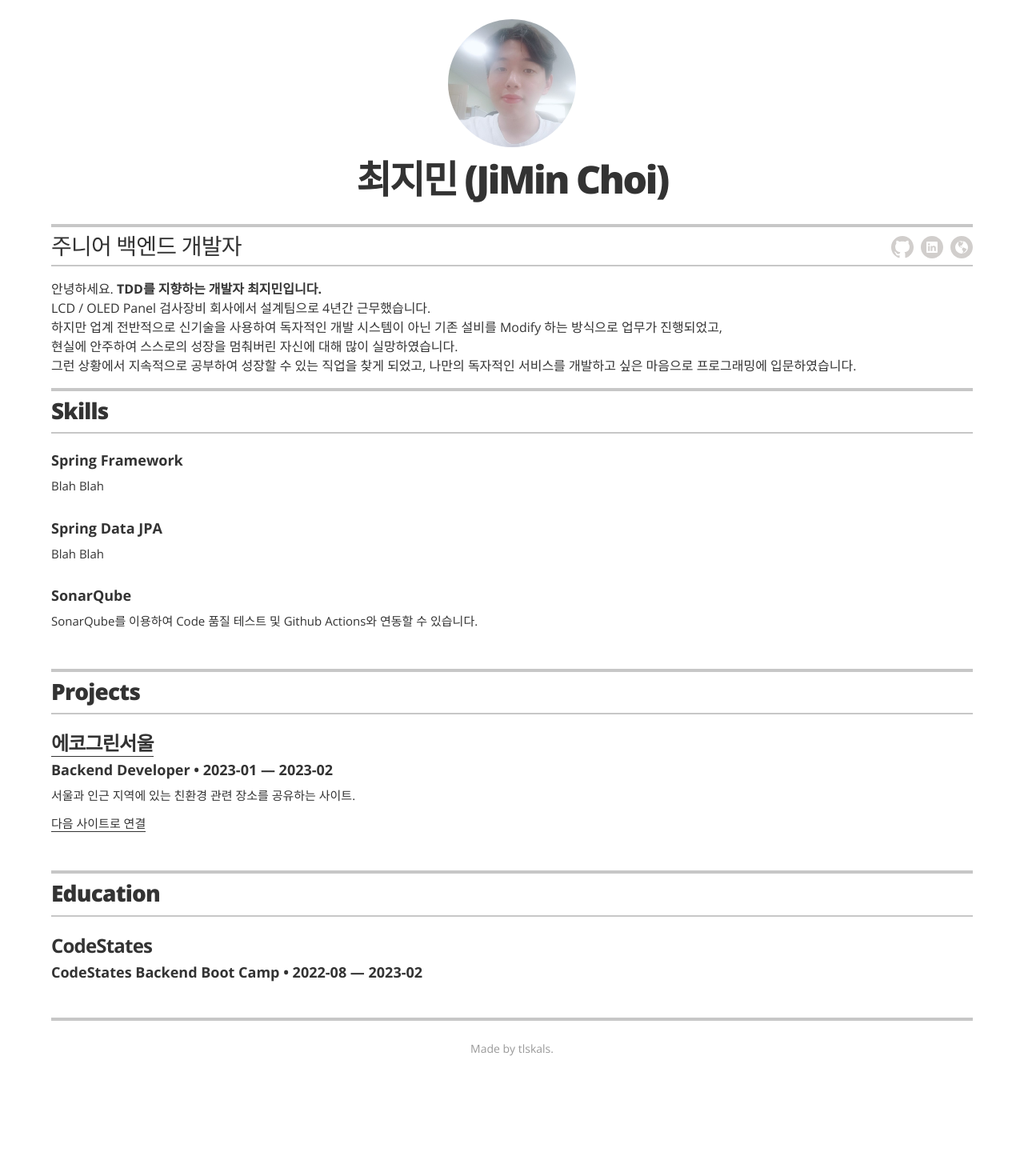
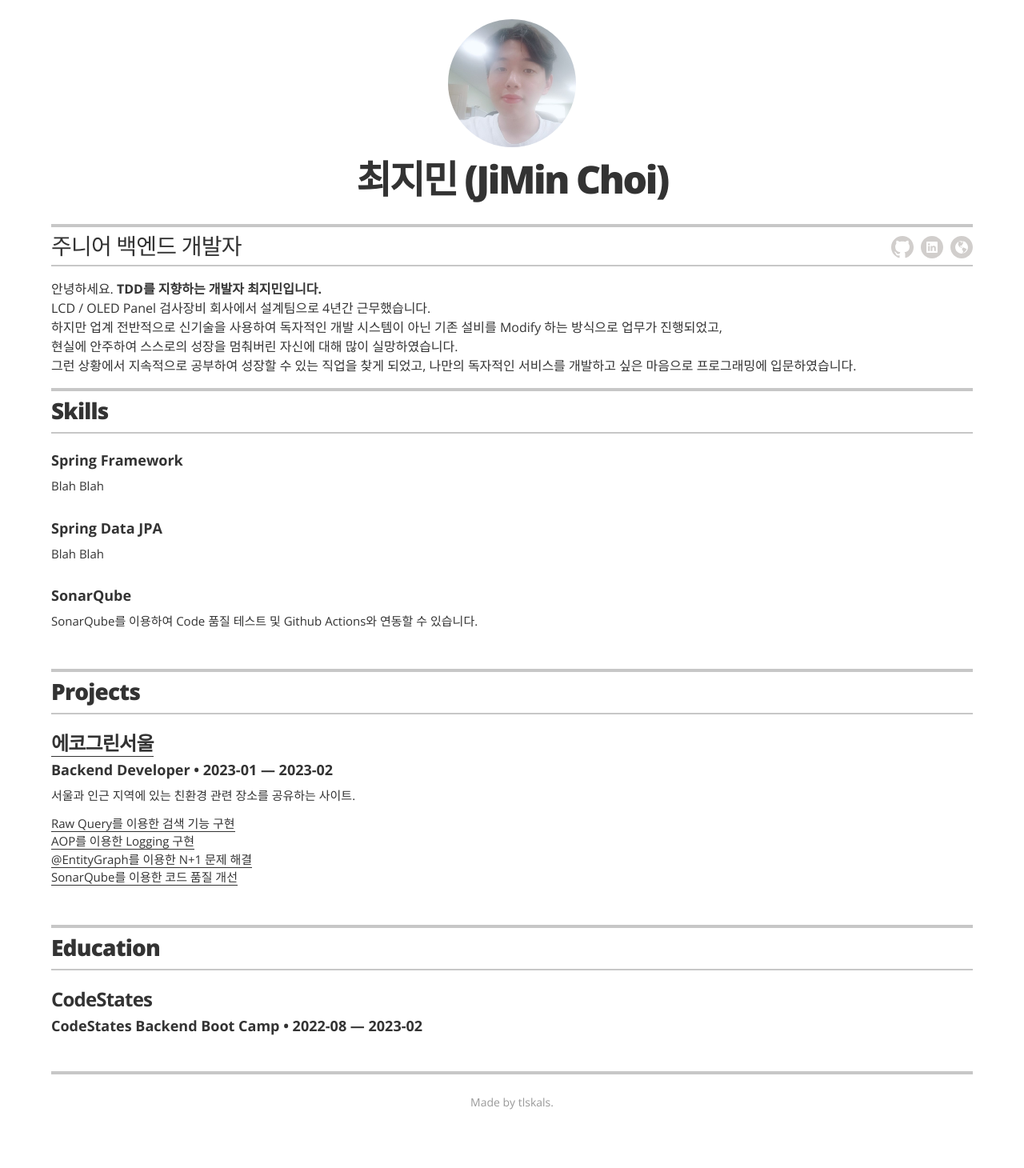
Before and after one commit to tlskals/tlskals.github.io, a Jekyll site: the page built from index.html, in a window 1280 px wide. Shown: the whole page at 80% size. Built offline with Jekyll 4.4.1, drawn with Linux system fonts in a browser that asks for light colours; before the commit the page ends 1393 px from its top, so only the background shows below that.

Commit message:
url test2

```diff
--- a/_layouts/resume.html
+++ b/_layouts/resume.html
@@ -99,7 +99,7 @@
             <h3 class="resume-item-title" itemprop="name">{% if project.url %}<a href="{{ project.url }}" itemprop="url">{{ project.project }}</a>{% else %}{{ project.project }}{% endif %}</h3>
             <h4 class="resume-item-details" itemprop="description">{{ project.role }}  &bull; {{ project.duration }}</h4>
             <p class="resume-item-copy">{{ project.description }}</p>
-            <p class="resume-item-copy">{{project.summary}} <A href="http://daum.net"> 다음 사이트로 연결 </A></p>
+            <p class="resume-item-copy">{{project.summary}} <A href="http://daum.net"> Raw Query를 이용한 검색 기능 구현 </A> <br> <A href="http://daum.net"> AOP를 이용한 Logging 구현 <br><A href="http://daum.net"> @EntityGraph를 이용한 N+1 문제 해결 <br> <A href="http://daum.net"> SonarQube를 이용한 코드 품질 개선 </A></A> </A></p>
           </div>
           {% endfor %}
 
```
